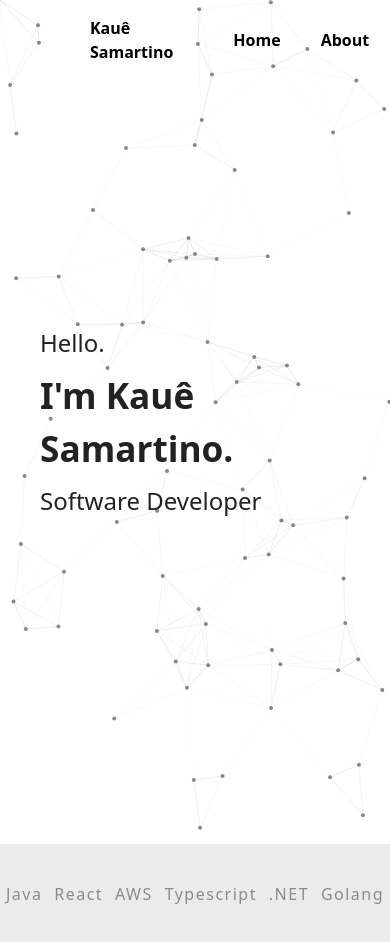
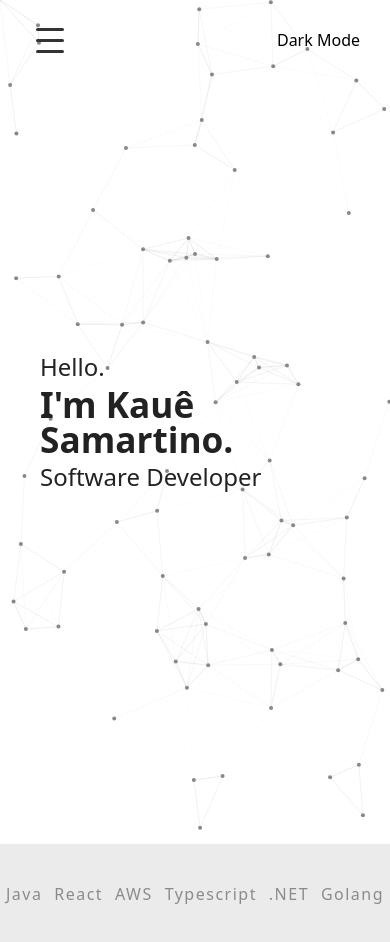
Before and after one commit to Kauesamartino/Portfolio, a Next.js app: page / in a window 390 px wide. Built offline with nearby package versions, Linux system fonts and the light colour scheme.

Commit message:
feat: implement responsive menu with hamburger toggle and remove unused Logo component

```diff
--- a/src/app/components/Layout/Header/DarkModeButton/darkmodebutton.module.scss
+++ b/src/app/components/Layout/Header/DarkModeButton/darkmodebutton.module.scss
@@ -1,3 +1,3 @@
 .button{
-    color:white
+    color: #000;
 }
--- a/src/app/components/Layout/Header/Logo/index.tsx
+++ /dev/null
@@ -1,7 +0,0 @@
-import styles from "./logo.module.scss";
-
-const Logo = () => {
-  return <div className={styles.logo}>Kauê Samartino</div>;
-}
-
-export default Logo;
--- a/src/app/components/Layout/Header/Logo/logo.module.scss
+++ /dev/null
@@ -1,4 +0,0 @@
-.logo{
-    font-weight: bold;
-    color: #000;
-}
--- a/src/app/components/Layout/Header/Menu/index.tsx
+++ b/src/app/components/Layout/Header/Menu/index.tsx
@@ -1,24 +1,86 @@
 'use client';
 
+
+import React, { useEffect, useState } from "react";
 import Link from "next/link";
 import styles from "./menu.module.scss";
 
-const Menu = () => {
+const menuItems = [
+  { label: "Home", href: "/" },
+  { label: "About", href: "/about" },
+  { label: "Projects", href: "/projects" },
+  { label: "Contact", href: "/contact" },
+];
+
+const Menu: React.FC = () => {
+  const [isDesktop, setIsDesktop] = useState(false);
+  const [open, setOpen] = useState(false);
+  const [closing, setClosing] = useState(false);
+
+  useEffect(() => {
+    const checkScreen = () => {
+      setIsDesktop(window.innerWidth >= 1200);
+    };
+    checkScreen();
+    window.addEventListener("resize", checkScreen);
+    return () => window.removeEventListener("resize", checkScreen);
+  }, []);
+
+  const handleToggle = () => {
+    if (open) {
+      setClosing(true);
+      setTimeout(() => {
+        setOpen(false);
+        setClosing(false);
+      }, 350);
+    } else {
+      setOpen(true);
+      setClosing(false);
+    }
+  };
+
+  if (isDesktop) {
+    return (
+      <nav className={styles.menu}>
+        {menuItems.map((item) => (
+          <Link key={item.href} href={item.href} className={styles.item}>
+            {item.label}
+          </Link>
+        ))}
+      </nav>
+    );
+  }
+
+  // Mobile: menu hamburguer
   return (
-    <nav className={styles.menu}>
-      <Link href="/" className={styles.item}>
-        Home
-      </Link>
-      <Link href="/about" className={styles.item}>
-        About
-      </Link>
-      <Link href="/projects" className={styles.item}>
-        Projects
-      </Link>
-      <Link href="/contact" className={styles.item}>
-        Contact
-      </Link>
-    </nav>
+    <div className={styles.hamburgerWrapper}>
+      <button
+        className={open && !closing ? `${styles.hamburger} ${styles.open}` : styles.hamburger}
+        aria-label={open && !closing ? "Fechar menu" : "Abrir menu"}
+        onClick={handleToggle}
+      >
+        <span className={styles.bar + " " + styles.bar1}></span>
+        <span className={styles.bar + " " + styles.bar2}></span>
+        <span className={styles.bar + " " + styles.bar3}></span>
+      </button>
+      {(open || closing) && (
+        <nav className={
+          closing
+            ? `${styles.menuMobile} ${styles.slideOut}`
+            : styles.menuMobile
+        }>
+          <ul>
+            {menuItems.map((item) => (
+              <li key={item.href}>
+                <Link href={item.href} onClick={handleToggle}>
+                  {item.label}
+                </Link>
+              </li>
+            ))}
+          </ul>
+        </nav>
+      )}
+    </div>
   );
 };
 
--- a/src/app/components/Layout/Header/Menu/menu.module.scss
+++ b/src/app/components/Layout/Header/Menu/menu.module.scss
@@ -1,9 +1,112 @@
-.menu{
+
+.menu {
     display: flex;
     gap: 40px;
+}
 
-    .item{
-        color: #000;
-        font-weight: bold;
+.item {
+    color: #000;
+    font-weight: bold;
+}
+
+// Hamburguer styles
+.hamburgerWrapper {
+    position: relative;
+    z-index: 1002;
+}
+.hamburger {
+    display: flex;
+    flex-direction: column;
+    justify-content: center;
+    align-items: center;
+    width: 40px;
+    height: 40px;
+    background: none;
+    border: none;
+    cursor: pointer;
+    z-index: 1003;
+    position: relative;
+}
+.bar {
+    width: 28px;
+    height: 3px;
+    background: #333;
+    margin: 4px 0;
+    border-radius: 2px;
+    transition: transform 0.35s cubic-bezier(0.4,0,0.2,1), opacity 0.35s cubic-bezier(0.4,0,0.2,1);
+    position: relative;
+}
+.hamburger .bar1 {
+    transform: translateY(0) rotate(0);
+}
+.hamburger .bar2 {
+    opacity: 1;
+}
+.hamburger .bar3 {
+    transform: translateY(0) rotate(0);
+}
+.hamburger.open .bar1 {
+    transform: translateY(11px) rotate(45deg);
+}
+.hamburger.open .bar2 {
+    opacity: 0;
+}
+.hamburger.open .bar3 {
+    transform: translateY(-11px) rotate(-45deg);
+}
+
+.menuMobile {
+    position: fixed;
+    top: 0;
+    left: 0;
+    width: 100vw;
+    height: 100vh;
+    background: #fff;
+    z-index: 1002;
+    animation: slideInRight 0.35s cubic-bezier(0.4,0,0.2,1);
+    display: flex;
+    flex-direction: column;
+    align-items: center;
+    justify-content: center;
+}
+.menuMobile ul {
+    list-style: none;
+    padding: 0;
+    margin: 0;
+}
+.menuMobile li {
+    margin: 24px 0;
+}
+.menuMobile a {
+    color: #333;
+    font-size: 2rem;
+    text-decoration: none;
+    font-weight: bold;
+    transition: color 0.2s;
+}
+.menuMobile a:hover {
+    color: #0070f3;
+}
+@keyframes slideInRight {
+    from {
+        transform: translateX(-100vw);
+        opacity: 0;
+    }
+    to {
+        transform: translateX(0);
+        opacity: 1;
     }
 }
+.slideOut {
+    animation: slideOutLeft 0.35s cubic-bezier(0.4,0,0.2,1) forwards;
+}
+@keyframes slideOutLeft {
+    from {
+        transform: translateX(0);
+        opacity: 1;
+    }
+    to {
+        transform: translateX(-100vw);
+        opacity: 0;
+    }
+}
--- a/src/app/components/Layout/Header/header.module.scss
+++ b/src/app/components/Layout/Header/header.module.scss
@@ -1,4 +1,4 @@
-.header{
+.header {
     display: flex;
     background-color: #3c3c3c00;
     width: 100%;
@@ -6,12 +6,41 @@
     position: fixed;
     overflow: hidden;
     justify-content: space-between;
-    padding: 30px 90px 30px 90px;
+    padding: 0 30px;
     z-index: 10;
 
-    .container{
+    .container {
         display: flex;
         align-items: center;
         gap: 60px;
     }
+
+    .menuWrapper {
+        display: flex;
+        align-items: center;
+        gap: 0;
+    }
+
+    .menuWrapper :global(.menu) {
+        display: none !important;
+    }
+
+    .menuWrapper :global(.hamburgerWrapper) {
+        display: block !important;
+    }
+
 }
+
+@media (min-width: 1200px) {
+    .header {
+        padding: 0 90px;
+    }
+
+    .menuWrapper :global(.menu) {
+        display: flex !important;
+    }
+
+    .menuWrapper :global(.hamburgerWrapper) {
+        display: none !important;
+    }
+}
--- a/src/app/components/Layout/Header/index.tsx
+++ b/src/app/components/Layout/Header/index.tsx
@@ -1,14 +1,16 @@
+
 import DarkModeButton from "./DarkModeButton";
-import Logo from "./Logo";
 import Menu from "./Menu";
 import styles from "./header.module.scss";
+
 
 const Header = () => {
   return (
     <header className={styles.header}>
       <div className={styles.container}>
-        <Logo />
-        <Menu />
+        <div className={styles.menuWrapper}>
+          <Menu />
+        </div>
       </div>
       <div className={styles.container}>
         <DarkModeButton />
--- a/src/app/globals.css
+++ b/src/app/globals.css
@@ -1 +1,49 @@
+/* CSS Reset - Eric Meyer Reset 2.0 + ajustes modernos */
+html, body, div, span, applet, object, iframe,
+h1, h2, h3, h4, h5, h6, p, blockquote, pre,
+a, abbr, acronym, address, big, cite, code,
+del, dfn, em, img, ins, kbd, q, s, samp,
+small, strike, strong, sub, sup, tt, var,
+b, u, i, center,
+dl, dt, dd, ol, ul, li,
+fieldset, form, label, legend,
+table, caption, tbody, tfoot, thead, tr, th, td,
+article, aside, canvas, details, embed,
+figure, figcaption, footer, header, hgroup,
+menu, nav, output, ruby, section, summary,
+time, mark, audio, video {
+	margin: 0;
+	padding: 0;
+	border: 0;
+	font-size: 100%;
+	font: inherit;
+	vertical-align: baseline;
+}
+article, aside, details, figcaption, figure,
+footer, header, hgroup, menu, nav, section {
+	display: block;
+}
+body {
+	line-height: 1;
+	font-family: var(--default-font-family, ui-sans-serif, system-ui, sans-serif, "Apple Color Emoji", "Segoe UI Emoji", "Segoe UI Symbol", "Noto Color Emoji");
+}
+ol, ul {
+	list-style: none;
+}
+blockquote, q {
+	quotes: none;
+}
+blockquote:before, blockquote:after,
+q:before, q:after {
+	content: '';
+	content: none;
+}
+table {
+	border-collapse: collapse;
+	border-spacing: 0;
+}
+*, *::before, *::after {
+	box-sizing: border-box;
+}
+
 @import "tailwindcss";
```
